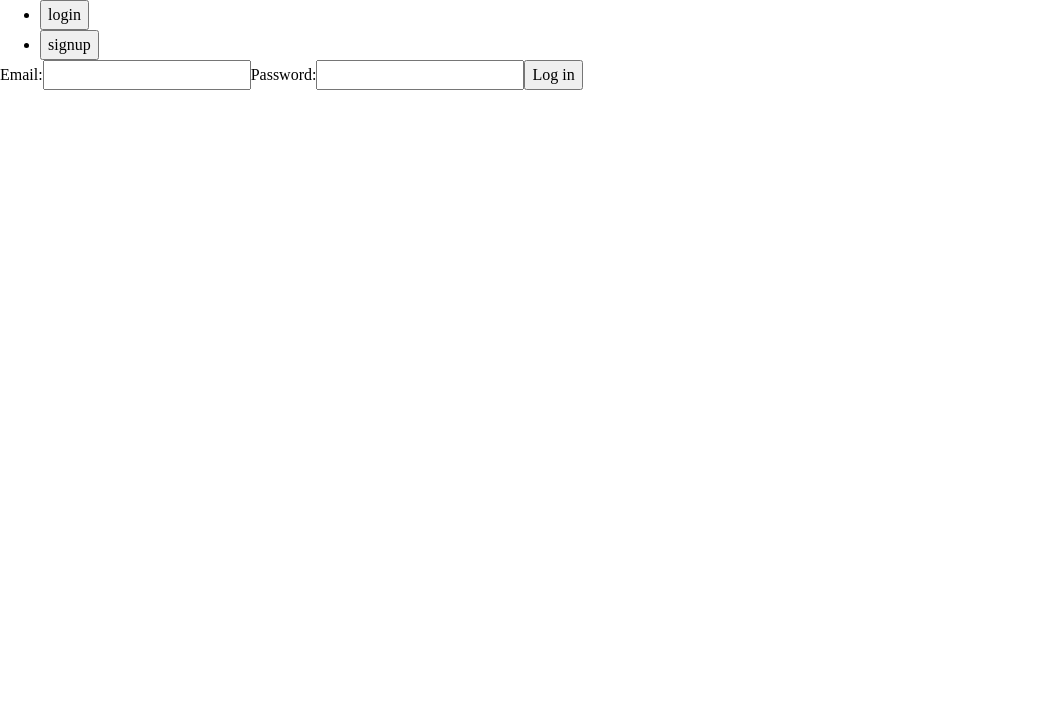
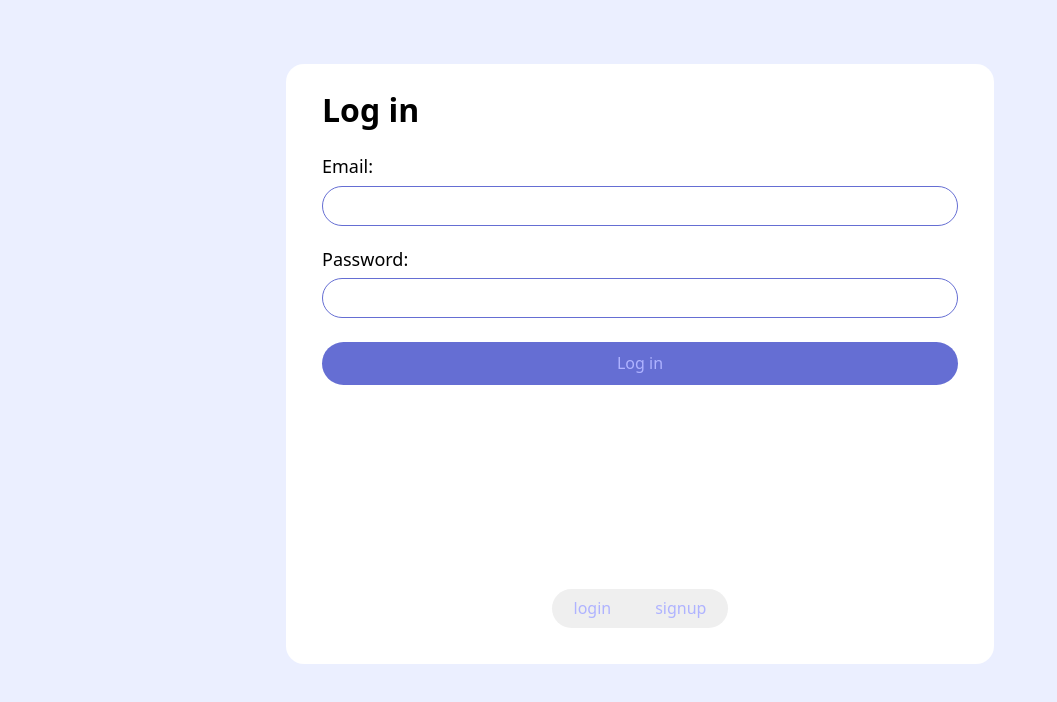
Before and after one commit to FurkanCosar00/student-information-system, a Next.js app: page /login in a window 1280 px wide. Shown: the top 702 px of the page, without its empty margins (0-1057 px from the left). Built offline with nearby package versions, Linux system fonts and the light colour scheme.

Commit message:
login page cssi tamamlandı

```diff
--- a/app/globals.css
+++ b/app/globals.css
@@ -9,6 +9,7 @@
 body {
     line-height: 1.5;
     -webkit-font-smoothing: antialiased;
+    font-family: system-ui, -apple-system, BlinkMacSystemFont, 'Segoe UI', Roboto, Oxygen, Ubuntu, Cantarell, 'Open Sans', 'Helvetica Neue', sans-serif;
 }
 
 img, picture, video, canvas, svg {
--- /dev/null
+++ b/app/login/login.css
@@ -0,0 +1,128 @@
+.register-container {
+    background-color: #EBEFFF;
+    height: 100vh;
+    padding: 32px 0;
+
+    .login-page {
+        width: 342px;
+        height: 500px;
+        margin: 0 auto;
+        background-color: white;
+        padding: 24px;
+        display: flex;
+        flex-direction: column;
+        justify-content: space-between;
+        border-radius: 18px;
+
+        .form {
+            display: flex;
+            flex-direction: column;
+            gap: 16px;
+
+            h3 {
+                font-size: 24px;
+                margin-bottom: 12px;
+                font-weight: 700;
+                line-height: 19.36px;
+            }
+
+            .form-item {
+                display: flex;
+                flex-direction: column;
+                gap: 5px;
+
+                label {
+                    font-size: 16px;
+                    font-weight: 400;
+                    line-height: 19.36px;
+                    text-align: left;
+                }
+
+                input {
+                    background-color: transparent;
+                    border: 1px solid #656ED3;
+                    border-radius: 50px;
+                    padding: 2px;
+                }
+            }
+
+            button {
+                background-color: #656ED3;
+                color: #AFB3FF;
+                width: 100%;
+                font-size: 16px;
+                font-weight: 500;
+                line-height: 19.36px;
+                padding: 7px;
+                border: none;
+                border-radius: 50px;
+            }
+        }
+
+        .navigation {
+            display: flex;
+            justify-content: center;
+
+            button {
+                border: none;
+                padding: 7px;
+                color: #AFB3FF;
+                font-size: 16px;
+                font-weight: 500;
+                line-height: 19.36px;
+                padding: 7px 20px;
+            }
+
+            button:nth-child(1) {
+                border-radius: 50px 0px 0px 50px;
+            }
+
+            button:nth-child(2) {
+                border-radius: 0px 50px 50px 0px;
+            }
+        }
+    }
+}
+
+@media(width >= 768px) {
+    .register-container {
+        padding: 64px 0;
+
+        .login-page {
+            width: 708px;
+            height: 600px;
+            padding: 36px;
+
+            .form {
+                gap: 24px;
+
+                h3 {
+                    font-size: 32px;
+                    margin-bottom: 14px;
+                }
+
+                .form-item {
+                    gap: 9px;
+
+                    label {
+                        font-size: 18px;
+                    }
+
+                    input {
+                        padding: 7px;
+                    }
+                }
+
+                button {
+                    padding: 12px;
+                }
+            }
+
+            .navigation {
+                button {
+                    padding: 10px 22px;
+                }
+            }
+        }
+    }
+}
--- a/app/login/loginform.jsx
+++ b/app/login/loginform.jsx
@@ -2,11 +2,19 @@ import { login } from './actions'
 
 export default function LoginForm() {
     return (
-      <form className="login">
-        <label htmlFor="email">Email:</label>
-        <input id="email" name="email" type="email" required />
-        <label htmlFor="password">Password:</label>
-        <input id="password" name="password" type="password" required />
+      <form className="form">
+        <h3>Log in</h3>
+
+        <div className="form-item">
+          <label htmlFor="email">Email:</label>
+          <input id="email" name="email" type="email" required />
+        </div>
+
+        <div className="form-item">
+          <label htmlFor="password">Password:</label>
+          <input id="password" name="password" type="password" required />
+        </div>
+
         <button formAction={login}>Log in</button>
       </form>
     )
--- a/app/login/page.jsx
+++ b/app/login/page.jsx
@@ -1,5 +1,6 @@
 "use client"
 
+import "./login.css";
 import LoginForm from './loginform';
 import SignupForm from './signupform';
 import { useState } from 'react'
@@ -10,12 +11,12 @@ export default function LoginPage() {
   return (
     <div className="register-container">
       <div className="login-page">
-        <ul>
-          <li><button onClick={() => setSignOrLogin("login")}>login</button></li>
-          <li><button onClick={() => setSignOrLogin("signup")}>signup</button></li>
-        </ul>
+        {signOrLogin === "login" ? <LoginForm /> : <SignupForm />}
 
-        {signOrLogin === "login" ? <LoginForm /> : <SignupForm />}
+        <div className="navigation">
+          <button onClick={() => setSignOrLogin("login")}>login</button>
+          <button onClick={() => setSignOrLogin("signup")}>signup</button>
+        </div>
       </div>
     </div>
   )
--- a/app/login/signupform.jsx
+++ b/app/login/signupform.jsx
@@ -2,15 +2,29 @@ import { signup } from './actions'
 
 export default function SignupForm() {
     return (
-      <form className="signup">
+      <form className="form">
+        <h3>Sign in</h3>
+
+        <div className="form-item">
           <label htmlFor="firstName">firstname:</label>
           <input id="firstName" name="firstName" type="firstName" required />
+        </div>
+
+        <div className="form-item">
           <label htmlFor="lastName">lastname:</label>
           <input id="lastName" name="lastName" type="lastName" required />
+        </div>
+
+        <div className="form-item">
           <label htmlFor="email">Email:</label>
           <input id="email" name="email" type="email" required />
+        </div>
+
+        <div className="form-item">
           <label htmlFor="password">Password:</label>
           <input id="password" name="password" type="password" required />
+        </div>
+
         <button formAction={signup}>Sign up</button>
       </form>
     )
```
Lines whose indentation alone changed are shown as unchanged.
